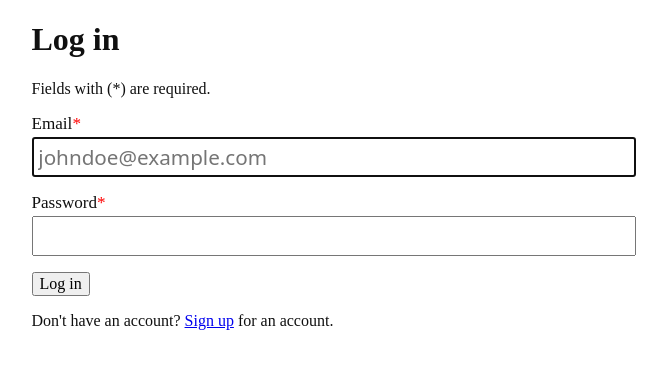
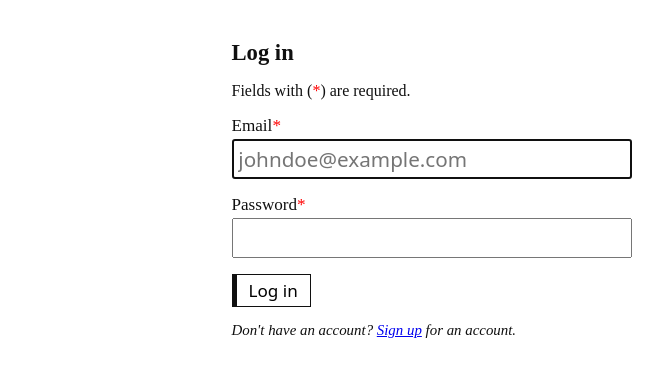
Before and after one commit to NirmalSubedi/odin-members-only, a Node server app: page /login in a window 1280 px wide. Shown: the part 53-430 px from the top of the page, without its empty margins (200-867 px from the left). Run offline with Node 20, Linux system fonts and the light colour scheme; some libraries are stand-ins or nearby versions.

Commit message:
style(css): add style rule for login form

```diff
--- a/views/login.ejs
+++ b/views/login.ejs
@@ -10,7 +10,8 @@
   <body>
     <%- include('partials/nav') %>
     <main>
-      <h1>Log in</h1>
+      <div class="form_layout_box">
+        <h1 class="form_heading">Log in</h1>
           <% if (locals.session?.is_auth_fail) { %>
           <dialog open closedby="closerequest">
             <form method="dialog">
@@ -24,15 +25,16 @@
           <%- include('partials/errors_hook', {errors: { mapped: () => ({[path]:err_msg}), array: () => [{path, msg:err_msg}] }}) %>
         <% } %>
         <%- include('partials/errors') %>
-      <form action="/login" method="post">
+        <form action="/login" method="post" class="form login_form">
           <% if (!page.has_error) { %>
-          <p>Fields with (*) are required.</p>
+            <p>Fields with (<span class="field_required_text">*</span>) are required.</p>
           <% } %>
           <%- include('partials/input', {label:'Email', name:'username', type:'email', placeholder:'johndoe@example.com', required:true, autofocus:!page.has_error && !locals.session?.is_auth_fail}) %>
           <%- include('partials/input', {label:'Password', name:'password', type:'password',required:true }) %>
-        <button type="submit">Log in</button>
+          <button type="submit" class="form_submit_btn">Log in</button>
         </form>
-      <p>Don't have an account? <a href="./signup">Sign up</a> for an account.</p>
+        <p class="redirect_message">Don't have an account? <a href="./signup">Sign up</a> for an account.</p>
+      </div>
     </main>
   </body>
 </html>
```
Lines whose indentation alone changed are shown as unchanged.
